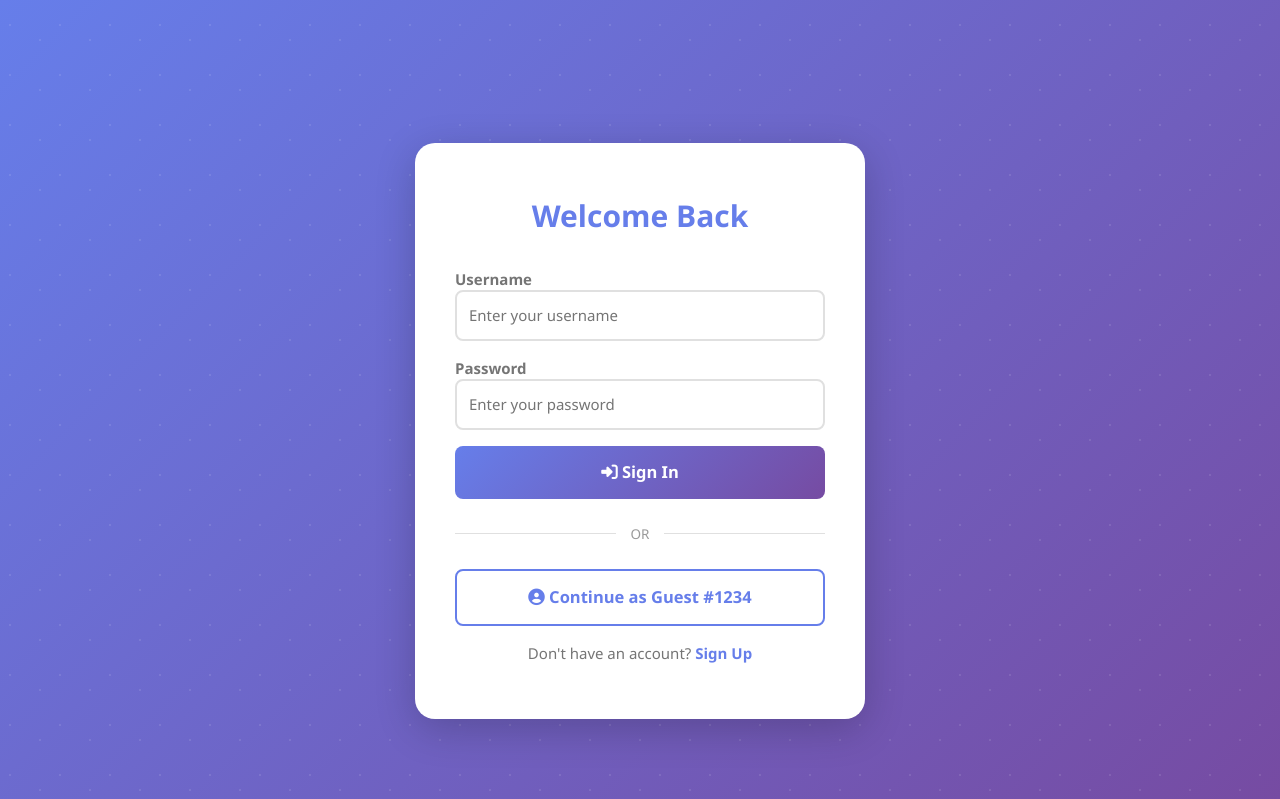
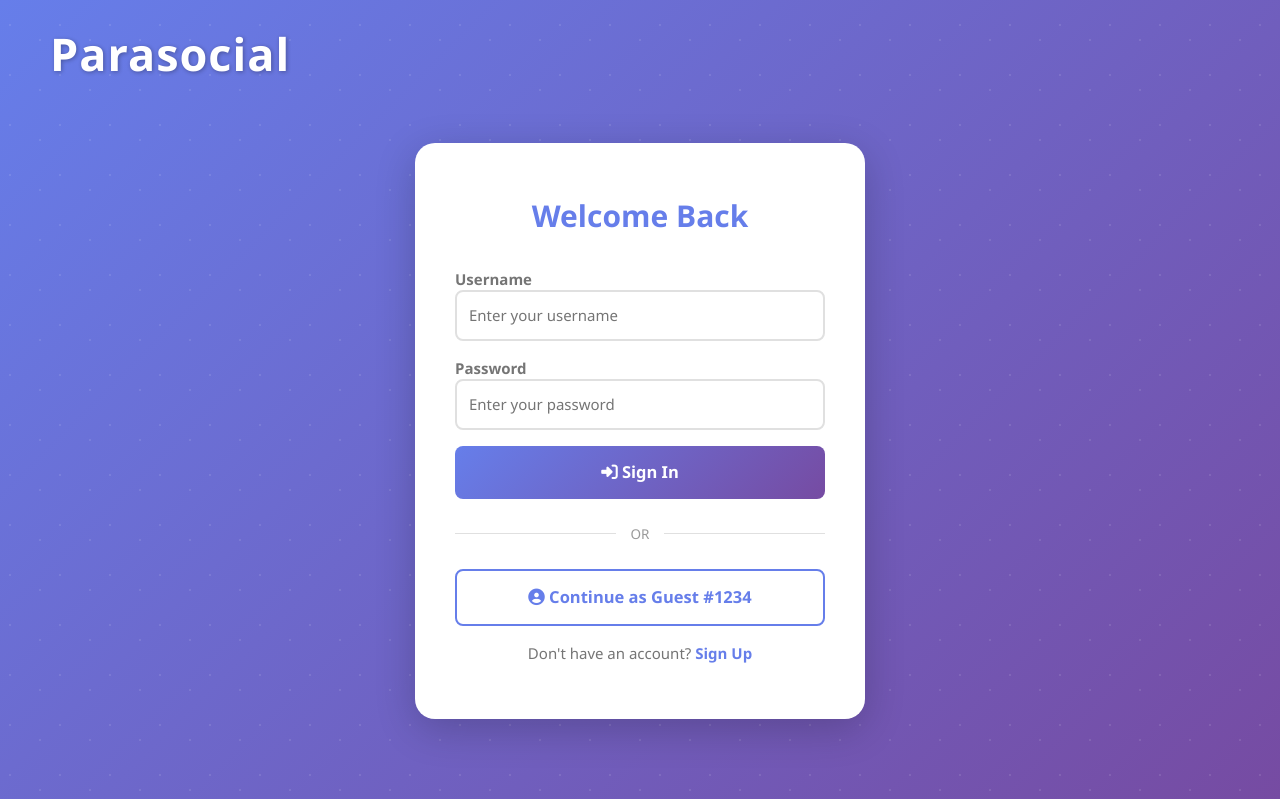
Before and after one commit to lmccolg1/CSC4400Project, a PHP site: page / in a window 1280 px wide. Shown: the top 799 px of the page. Run offline with PHP 8.4, Linux system fonts and the light colour scheme.

Commit message:
added brand

```diff
--- a/index.php
+++ b/index.php
@@ -140,6 +140,18 @@ if (isset($_POST['login'])) {
             box-shadow: 0 0 0 3px rgba(102, 126, 234, 0.1);
         }
 
+		.brand {
+			position: fixed;
+			top: 20px;
+			left: 50px;
+			color: white;
+			font-size: 3em;
+			font-weight: bold;
+			letter-spacing: 1px;
+			z-index: 1000;
+			text-shadow: 1px 1px 4px rgba(0,0,0,0.3);
+		}
+
         .btn-primary {
             background: linear-gradient(135deg, #667eea 0%, #764ba2 100%);
             border: none;
@@ -206,6 +218,7 @@ if (isset($_POST['login'])) {
     </style>
 </head>
 <body>
+	<div class="brand">Parasocial</div>
     <div class="hero-section">
         <div class="hero-pattern"></div>
         <div class="hero-content">
```
Also changed, not shown: signup.php (+13 -1 lines).
